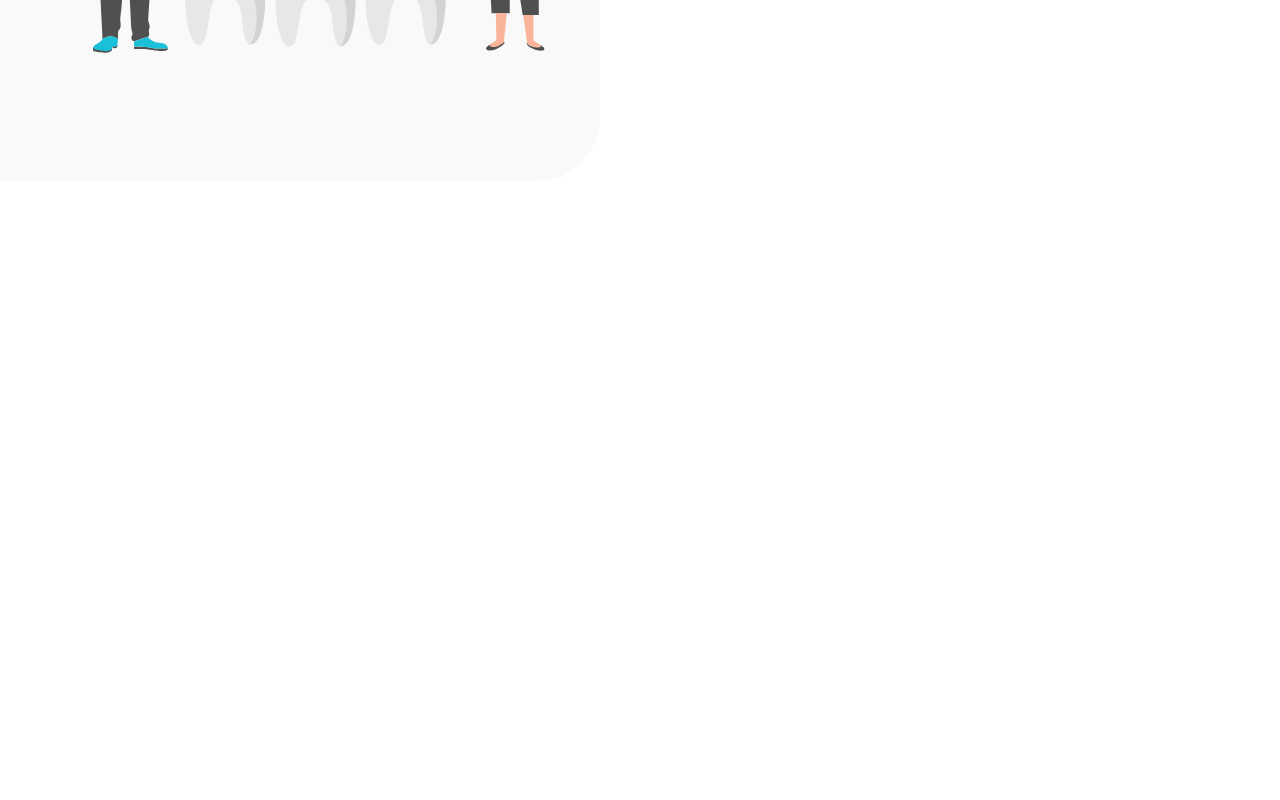
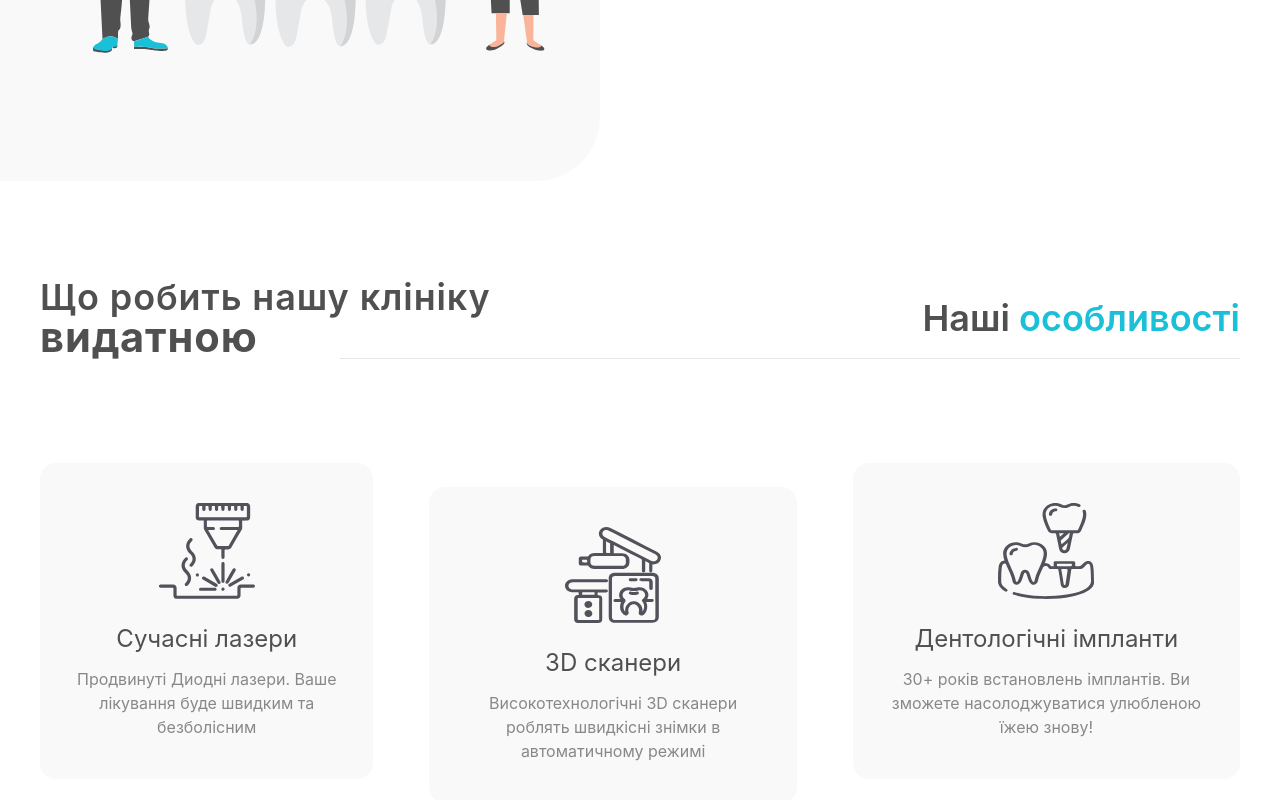
Before and after one commit to A606A/dentics-landing, a Next.js app: page / in a window 1280 px wide. Shown: the part 1614-2414 px from the top of the page. Before the commit the page ends 1795 px from the top, so only its background shows below. Built offline with nearby package versions, Linux system fonts and the light colour scheme.

Commit message:
add benefits

```diff
--- a/src/app/page.tsx
+++ b/src/app/page.tsx
@@ -1,3 +1,4 @@
+import Benefits from "@/components/Benefits";
 import Header from "@/components/Header";
 import Hero from "@/components/Hero";
 import HowTo from "@/components/HowTo";
@@ -10,6 +11,7 @@ const Home = () => (
 		<Hero />
 		<HowTo />
 		<Services />
+		<Benefits />
 	</>
 );
 
--- /dev/null
+++ b/src/components/BenefitItem.tsx
@@ -0,0 +1,26 @@
+import twclsx from "@/utils/twclsx";
+import { DetailedHTMLProps, HTMLAttributes } from "react";
+
+interface IProps
+	extends DetailedHTMLProps<HTMLAttributes<HTMLDivElement>, HTMLDivElement> {
+	Icon: React.ReactNode;
+	name: React.ReactNode;
+	description: React.ReactNode;
+	[x: string]: any;
+}
+
+const BenefitItem = ({ Icon, name, description, className = "", ...rest }: IProps) => (
+	<div
+		className={twclsx(
+			"py-10 px-8 flex flex-col items-center text-center rounded-2xl bg-[#8888880c]",
+			className
+		)}
+		{...rest}
+	>
+		{Icon}
+		<h3 className="mt-6 text-2xl">{name}</h3>
+		<p className="mt-3 text-secondary">{description}</p>
+	</div>
+);
+
+export default BenefitItem;
--- /dev/null
+++ b/src/components/Benefits.tsx
@@ -0,0 +1,45 @@
+import FlexSection from "./FlexSection";
+import laserImage from "../assets/laser.svg";
+import scannerImage from "../assets/scanner.svg";
+import implantImage from "../assets/implant.svg";
+import Image from "next/image";
+import BenefitItem from "./BenefitItem";
+import SectionHeading from "./SectionHeading";
+
+const Benefits = () => (
+	<FlexSection>
+		<SectionHeading
+			direction="left"
+			title={
+				<h2 className="flex-1 text-4xl font-semibold tracking-wide">
+					Що робить нашу клініку <span className="text-[2.6rem] font-bold">видатною</span>
+				</h2>
+			}
+			subtitle={
+				<h3 className="flex-1 text-4xl font-semibold text-right">
+					Наші <span className="text-accent">особливості</span>
+				</h3>
+			}
+		/>
+		<div className="mt-20 flex gap-14 w-full justify-between items-center">
+			<BenefitItem
+				Icon={<Image className="w-24 h-24" src={laserImage} alt="laser" />}
+				name="Сучасні лазери"
+				description="Продвинуті Диодні лазери. Ваше лікування буде швидким та безболісним"
+			/>
+			<BenefitItem
+				className="mt-12"
+				Icon={<Image className="w-24 h-24" src={scannerImage} alt="scanner" />}
+				name="3D сканери"
+				description="Високотехнологічні 3D сканери роблять швидкісні знімки в автоматичному режимі"
+			/>
+			<BenefitItem
+				Icon={<Image className="w-24 h-24" src={implantImage} alt="implant" />}
+				name="Дентологічні імпланти"
+				description="30+ років встановлень імплантів. Ви зможете насолоджуватися улюбленою їжею знову!"
+			/>
+		</div>
+	</FlexSection>
+);
+
+export default Benefits;
--- a/src/components/FlexSection.tsx
+++ b/src/components/FlexSection.tsx
@@ -18,7 +18,7 @@ const FlexSection = ({
 	<section className={twclsx("w-full py-24", sectionClassName)} {...rest}>
 		<Wrapper
 			className={twclsx(
-				"w-full flex justify-between items-center gap-20",
+				"w-full flex justify-between items-center gap-x-20 flex-wrap",
 				wrapperClassName
 			)}
 		>
--- /dev/null
+++ b/src/components/SectionHeading.tsx
@@ -0,0 +1,37 @@
+import twclsx from "@/utils/twclsx";
+
+interface IProps {
+	direction: "left" | "right";
+	title: React.ReactNode;
+	subtitle: React.ReactNode;
+	className?: string;
+}
+
+const SectionHeading = ({ direction, title, subtitle, className = "" }: IProps) => (
+	<div
+		className={twclsx(
+			"relative flex flex-grow justify-between items-center",
+			className
+		)}
+	>
+		{direction === "left" ? (
+			<>
+				{title}
+				{subtitle}
+			</>
+		) : (
+			<>
+				{subtitle}
+				{title}
+			</>
+		)}
+		<hr
+			className={twclsx(
+				"absolute bottom-0 w-3/4 h-[1px] bg-[#88888830]",
+				direction === "left" ? "right-0" : "left-0"
+			)}
+		/>
+	</div>
+);
+
+export default SectionHeading;
```
